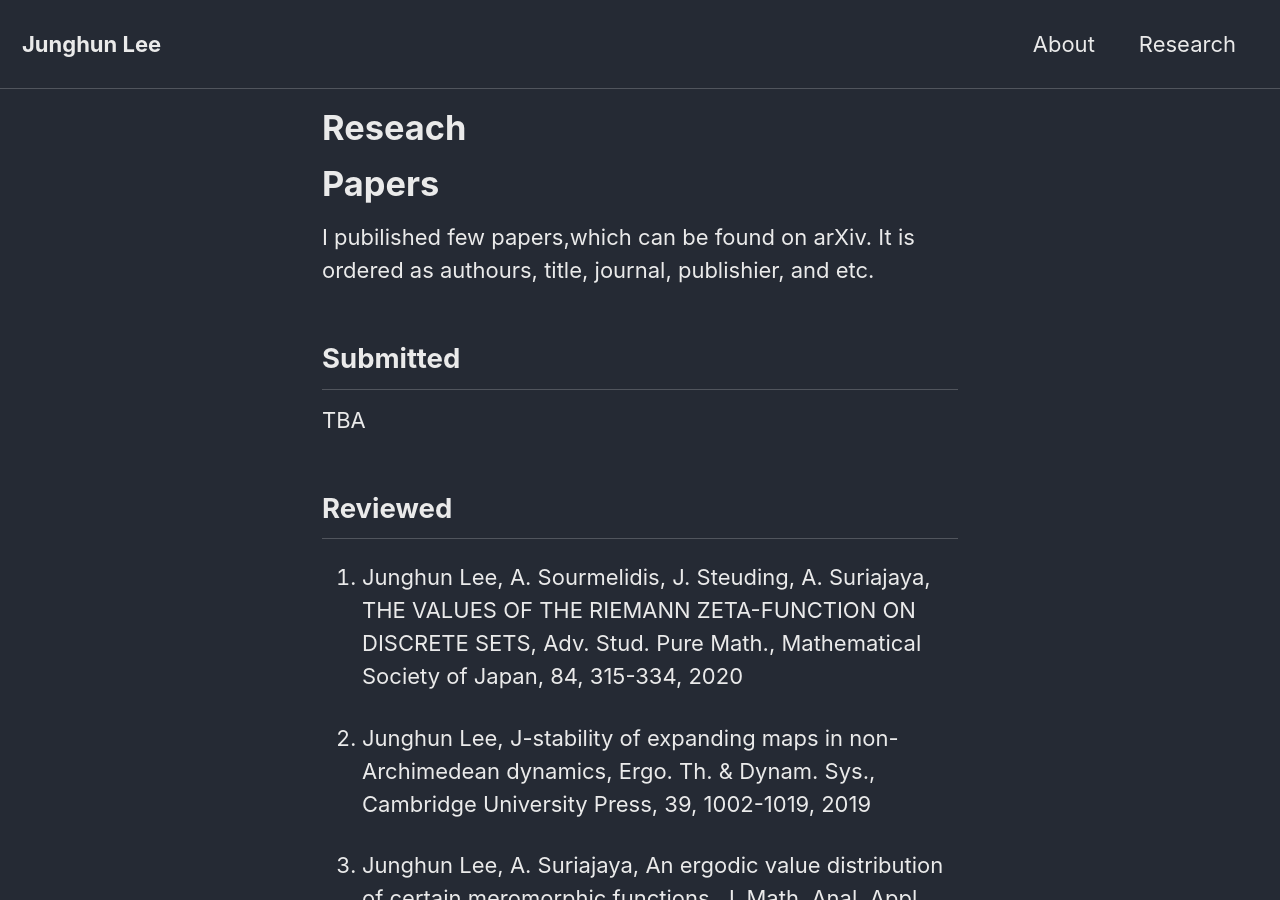
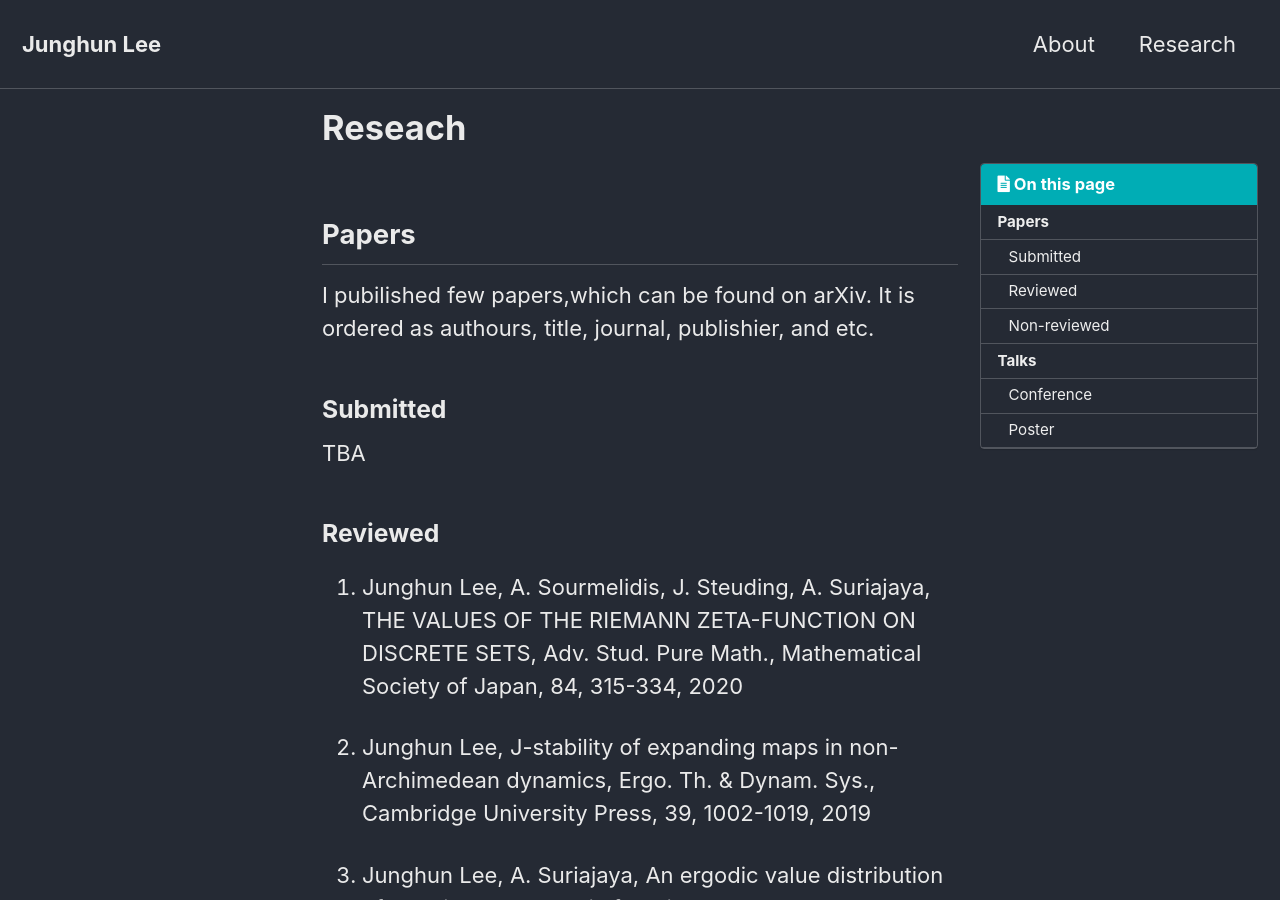
Before and after one commit to JunghunLee-math/JunghunLee-math.github.io, a Jekyll site: the page built from _pages/research.md, in a window 1280 px wide and 900 px high. Built offline with Jekyll 4.4.1, drawn with Linux system fonts in a browser that asks for light colours; cached includes are drawn as plain includes.

Commit message:
Fix # in researc.md

```diff
--- a/_pages/research.md
+++ b/_pages/research.md
@@ -26,17 +28,17 @@ TBA
 
 6. Junghun Lee, An alternative proof of the non-Archimedean Montel theorem for polynomial dynamics, Advances in Non-Archimedean Analysis, Contemp. Math., American Mathematical Society, 665, 133-137, 2016
 
-## Non-reviewed
+### Non-reviewed
 
 1. Junghun Lee, The Artin-Mazur zeta functions of certain non-Archimedean dynamical systems, ArXiv:1505.04249 [math.DS]
 
-# Talks
+## Talks
 
 There were talks on the reserach I joined.
 It is ordered as authours, title, journal, publishier, and etc.
 The star mark(*) is put for the speaker.
 
-## Conference
+### Conference
 
 1. Robert L. Benedetto* and Junghune Lee, Hyperbolicity and J-stability in non-archimedean dynamics, AMS and MAA Joint Mathematical Meetings, Online, Jan. 2021.
 
@@ -87,7 +89,7 @@ The star mark(*) is put for the speaker.
 
 24. Junghune Lee, J-stability of immediately expanding polynomial maps in non-Archimedean dynamics, MSJ Autumn Meeting 2014, Hiroshima, Sep. 2014.
 
-## Poster
+### Poster
 
 1. Junghun Lee, J-Stability in non-Archimedean dynamics, Arithmetic 2015: Silvermania, Providence (USA), Aug. 2015.
 
```
Also changed, not shown: other parts of _pages/research.md (+5 -3 lines).
